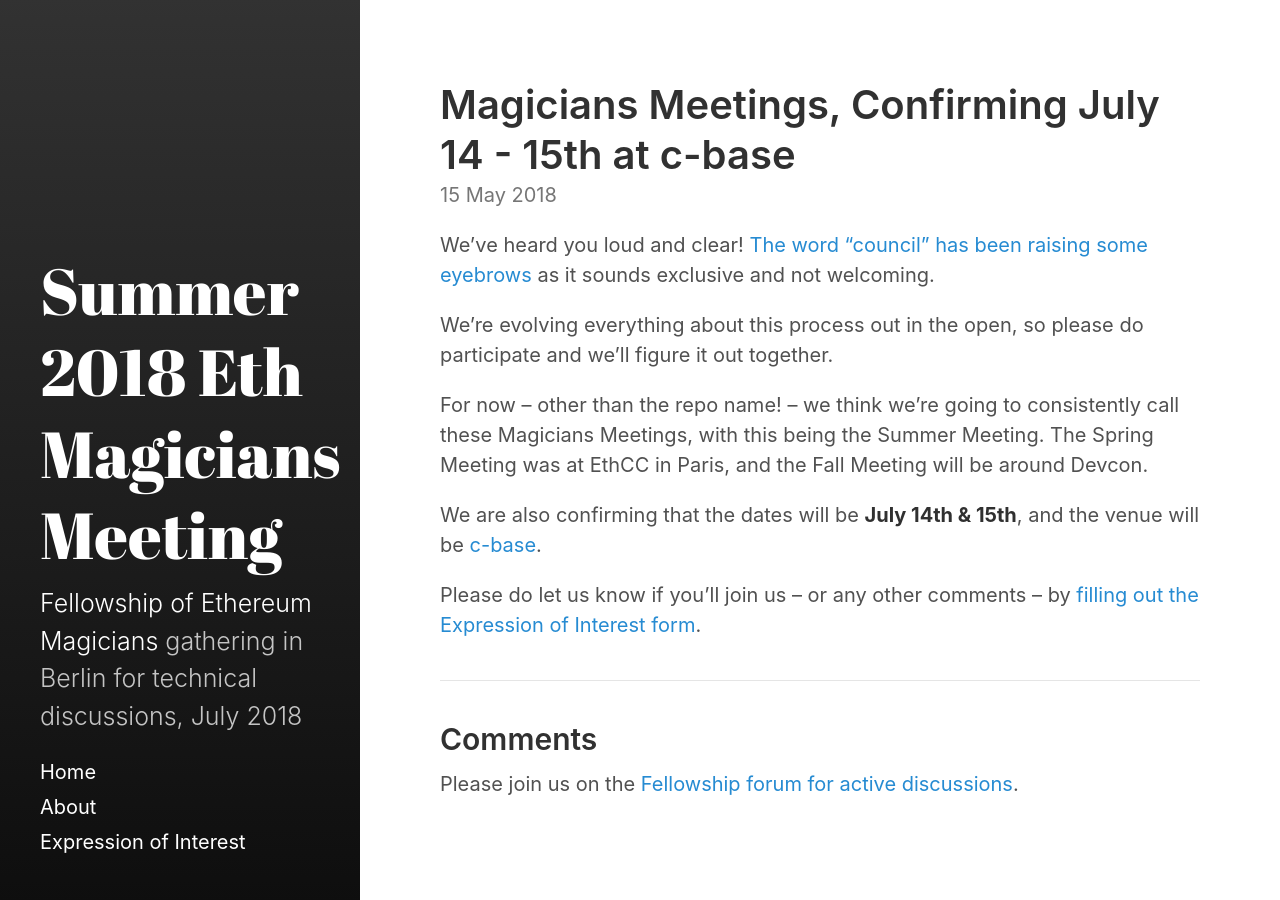
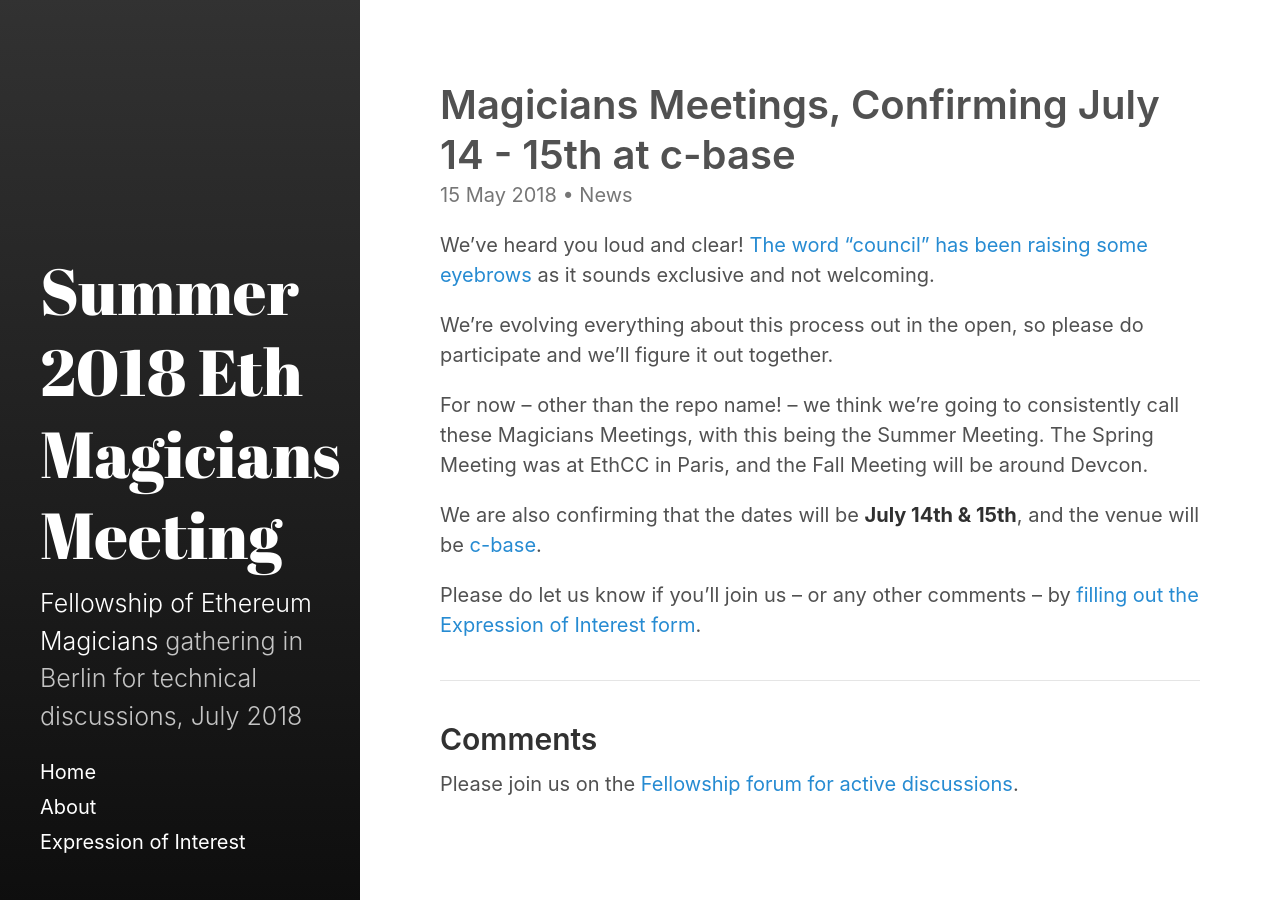
Before and after one commit to ethereum-magicians/berlin-council, a Jekyll site: the page built from docs/_posts/2018-05-15-magicians-meetings.md, in a window 1280 px wide. Built offline with Jekyll 4.4.1, drawn with Linux system fonts in a browser that asks for light colours.

```diff
--- a/docs/_posts/2018-05-15-magicians-meetings.md
+++ b/docs/_posts/2018-05-15-magicians-meetings.md
@@ -2,8 +2,7 @@
 layout: post
 title: Magicians Meetings, Confirming July 14 - 15th at c-base
 excerpt_separator:  <!--more-->
-category:
-link: https://goo.gl/forms/xTYJHOV2R6FQfN4m2
+category: News
 ---
 
 We've heard you loud and clear! [The word "council" has been raising some eyebrows](https://ethereum-magicians.org/t/the-term-council-may-be-easily-misunderstood-by-ourselves-and-the-community/357) as it sounds exclusive and not welcoming.
```
Also changed, not shown: docs/_posts/2018-05-12-expression-interest-survey.md (+1 -1 lines).
